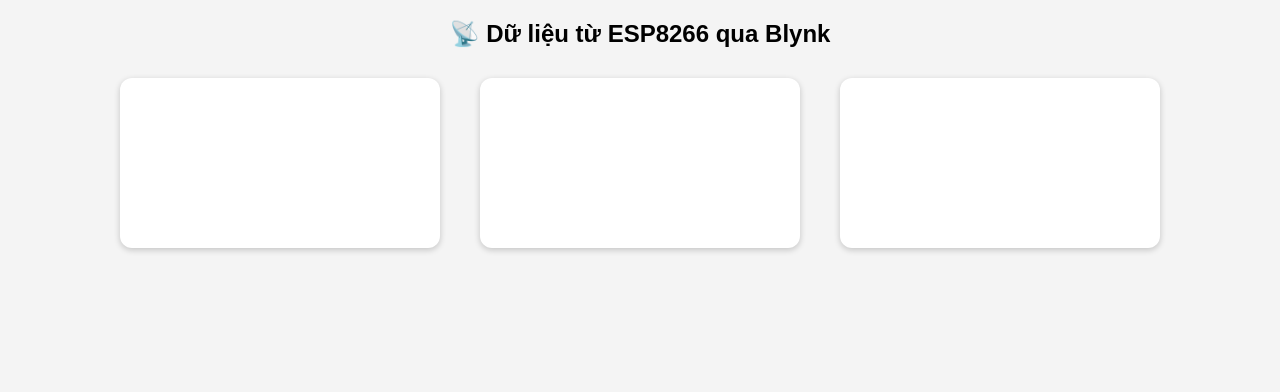
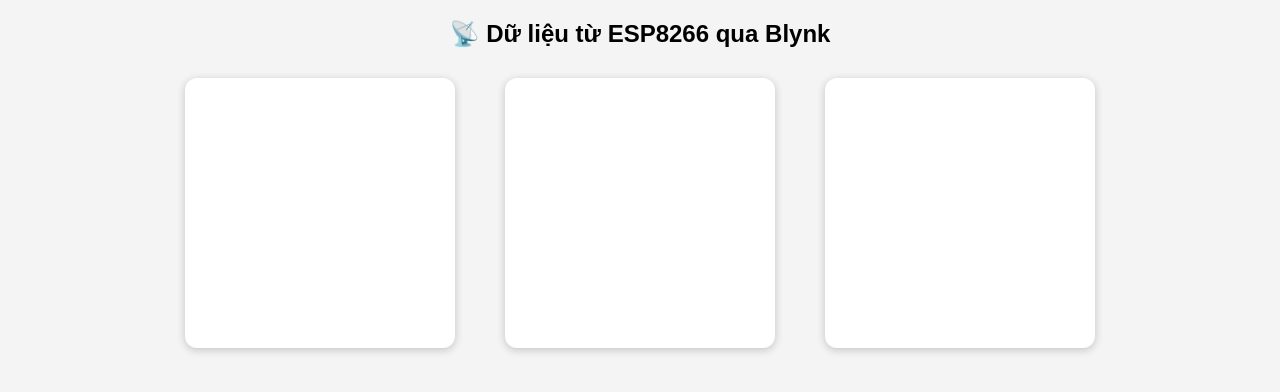
Before and after one commit to nthanhphuong-lab/esp8266-sensor-dashboard, a plain HTML site: page index.html in a window 1280 px wide. Drawn offline with Linux system fonts and the light colour scheme; no server answers.

Commit message:
Update index.html

```diff
--- a/index.html
+++ b/index.html
@@ -15,13 +15,14 @@
     .gauges {
       display: flex;
       justify-content: center;
-      gap: 40px;
-      flex-wrap: wrap;
+      gap: 50px;
     }
     canvas {
+      width: 250px !important;
+      height: 250px !important;
       background: #fff;
       border-radius: 12px;
-      box-shadow: 0 2px 6px rgba(0,0,0,0.2);
+      box-shadow: 0 2px 8px rgba(0,0,0,0.2);
       padding: 10px;
     }
   </style>
```
